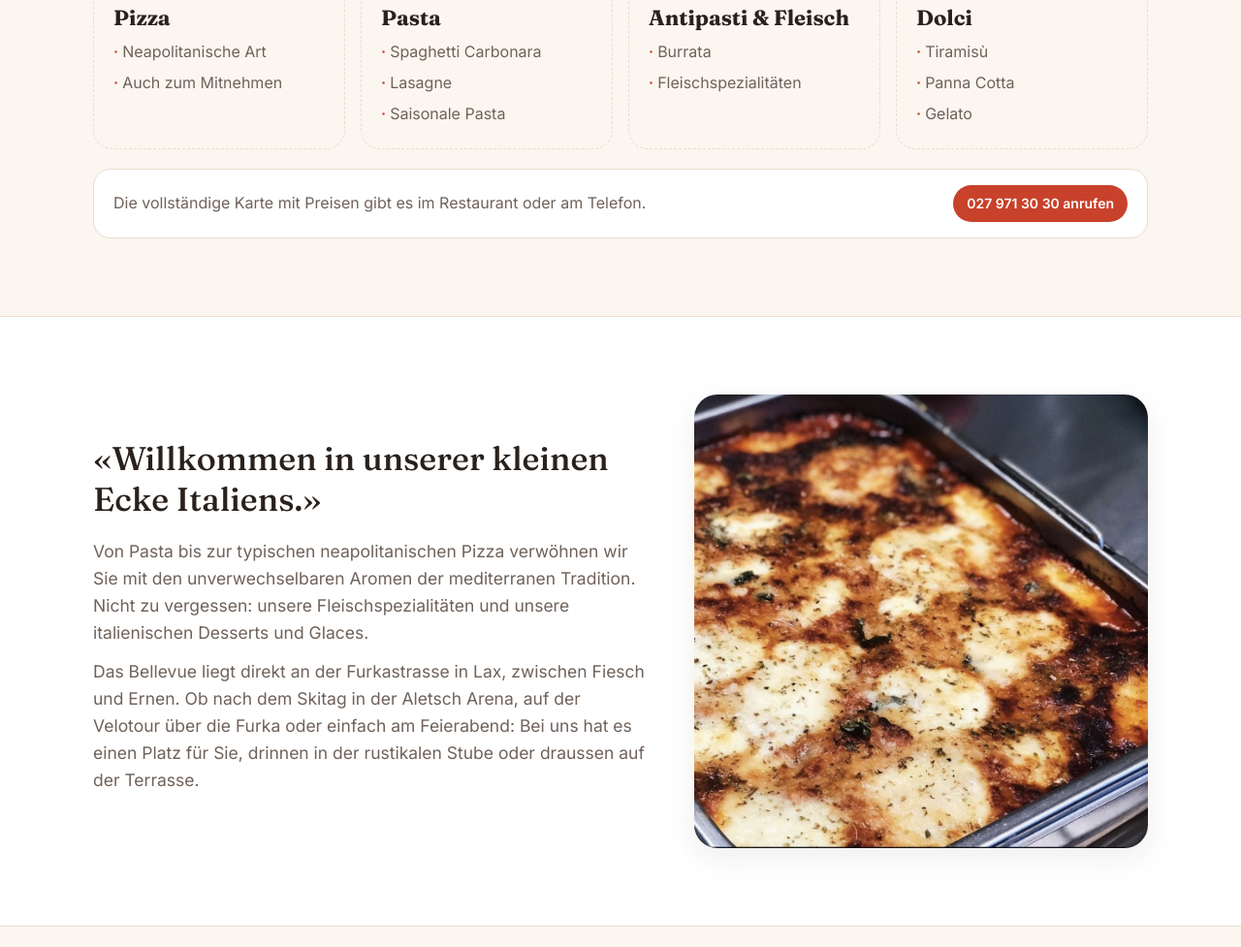
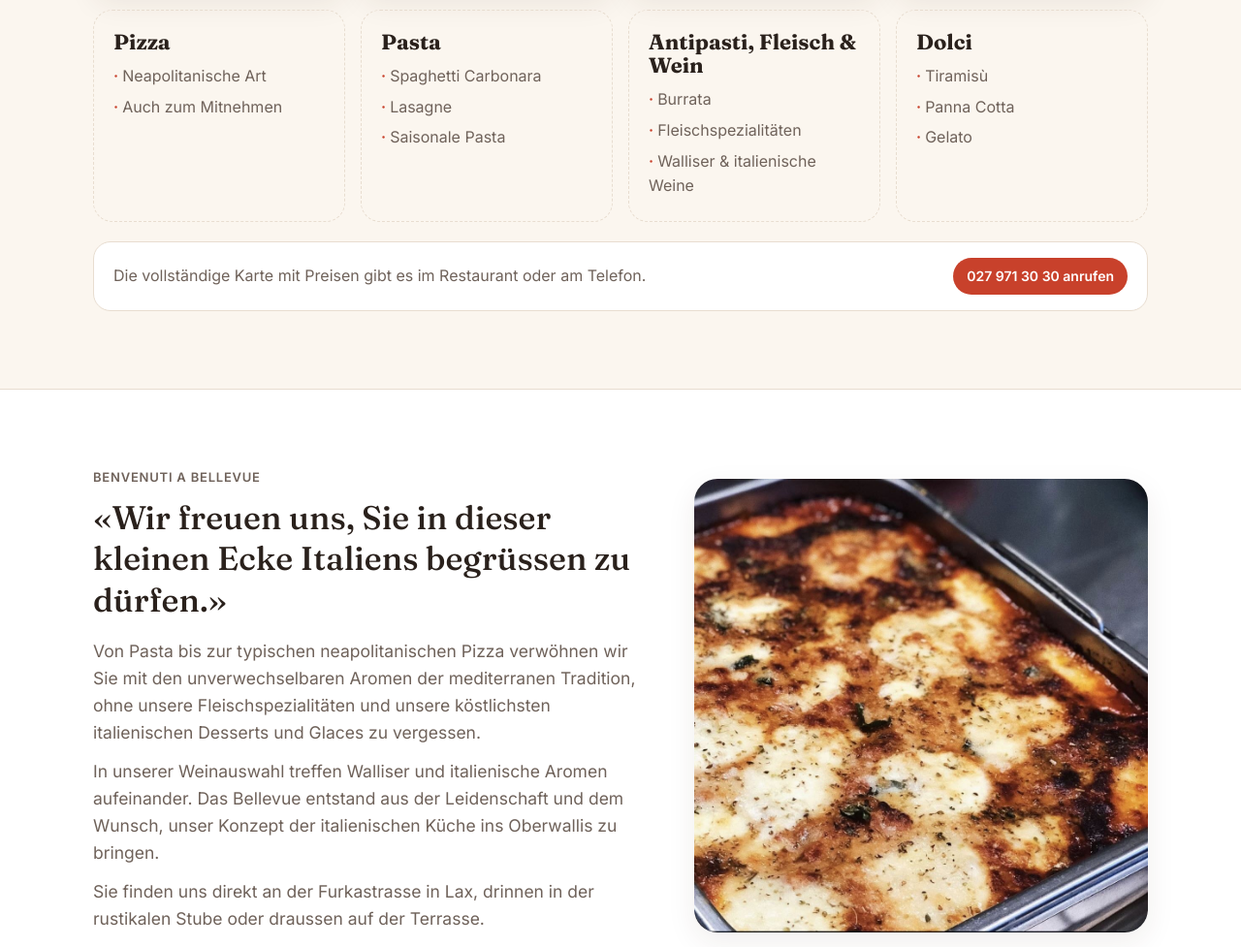
Before and after one commit to calderaio/asktheworld, a plain HTML site: page bellevue-lax/index.html in a window 1280 px wide. Shown: the part 1601-2578 px from the top of the page at 97% size. Drawn offline with Linux system fonts and the light colour scheme.

Commit message:
bellevue-lax: use restaurant's own welcome text from its menu
Co-Authored-By: Claude Opus 5.5 <noreply@anthropic.com>
Claude-Session: https://claude.ai/code/session_01FzGqaQo2APR6JegHqetxK4

```diff
--- a/bellevue-lax/index.html
+++ b/bellevue-lax/index.html
@@ -148,7 +148,7 @@ footer .wrap{display:flex;justify-content:space-between;gap:12px;flex-wrap:wrap}
         <div class="status" id="status"><span class="dot"></span><span>Öffnungszeiten …</span></div>
         <div class="eyebrow">Restaurant · Pizzeria · Bistro — Lax, Goms</div>
         <h1>Ein Stück <em>Italien</em> im Goms.</h1>
-        <p>Neapolitanische Pizza, Pasta, Fleischspezialitäten und hausgemachte Dolci. An der Furkastrasse 100, mit Terrasse und Blick ins Tal.</p>
+        <p>Neapolitanische Pizza, Pasta, Fleischspezialitäten, italienische Dolci und Gelati. Dazu Weine aus dem Wallis und aus Italien. An der Furkastrasse 100, mit Terrasse.</p>
         <div class="cta">
           <a class="btn" href="tel:+41279713030">Tisch reservieren</a>
           <a class="btn ghost" href="#kueche">Was wir kochen</a>
@@ -192,7 +192,7 @@ footer .wrap{display:flex;justify-content:space-between;gap:12px;flex-wrap:wrap}
       <div class="menu-cats">
         <div class="cat"><h3>Pizza</h3><ul><li>Neapolitanische Art</li><li>Auch zum Mitnehmen</li></ul></div>
         <div class="cat"><h3>Pasta</h3><ul><li>Spaghetti Carbonara</li><li>Lasagne</li><li>Saisonale Pasta</li></ul></div>
-        <div class="cat"><h3>Antipasti &amp; Fleisch</h3><ul><li>Burrata</li><li>Fleischspezialitäten</li></ul></div>
+        <div class="cat"><h3>Antipasti, Fleisch &amp; Wein</h3><ul><li>Burrata</li><li>Fleischspezialitäten</li><li>Walliser &amp; italienische Weine</li></ul></div>
         <div class="cat"><h3>Dolci</h3><ul><li>Tiramisù</li><li>Panna Cotta</li><li>Gelato</li></ul></div>
       </div>
 
@@ -206,9 +206,11 @@ footer .wrap{display:flex;justify-content:space-between;gap:12px;flex-wrap:wrap}
   <section id="ueber-uns" style="background:var(--paper);border-block:1px solid var(--line)">
     <div class="wrap about">
       <div>
-        <blockquote>«Willkommen in unserer kleinen Ecke Italiens.»</blockquote>
-        <p>Von Pasta bis zur typischen neapolitanischen Pizza verwöhnen wir Sie mit den unverwechselbaren Aromen der mediterranen Tradition. Nicht zu vergessen: unsere Fleischspezialitäten und unsere italienischen Desserts und Glaces.</p>
-        <p>Das Bellevue liegt direkt an der Furkastrasse in Lax, zwischen Fiesch und Ernen. Ob nach dem Skitag in der Aletsch Arena, auf der Velotour über die Furka oder einfach am Feierabend: Bei uns hat es einen Platz für Sie, drinnen in der rustikalen Stube oder draussen auf der Terrasse.</p>
+        <div class="eyebrow" style="margin-bottom:10px">Benvenuti a Bellevue</div>
+        <blockquote>«Wir freuen uns, Sie in dieser kleinen Ecke Italiens begrüssen zu dürfen.»</blockquote>
+        <p>Von Pasta bis zur typischen neapolitanischen Pizza verwöhnen wir Sie mit den unverwechselbaren Aromen der mediterranen Tradition, ohne unsere Fleischspezialitäten und unsere köstlichsten italienischen Desserts und Glaces zu vergessen.</p>
+        <p>In unserer Weinauswahl treffen Walliser und italienische Aromen aufeinander. Das Bellevue entstand aus der Leidenschaft und dem Wunsch, unser Konzept der italienischen Küche ins Oberwallis zu bringen.</p>
+        <p>Sie finden uns direkt an der Furkastrasse in Lax, drinnen in der rustikalen Stube oder draussen auf der Terrasse.</p>
       </div>
       <img src="img/lasagne.jpg" alt="Lasagne frisch aus dem Ofen" loading="lazy">
     </div>
```
